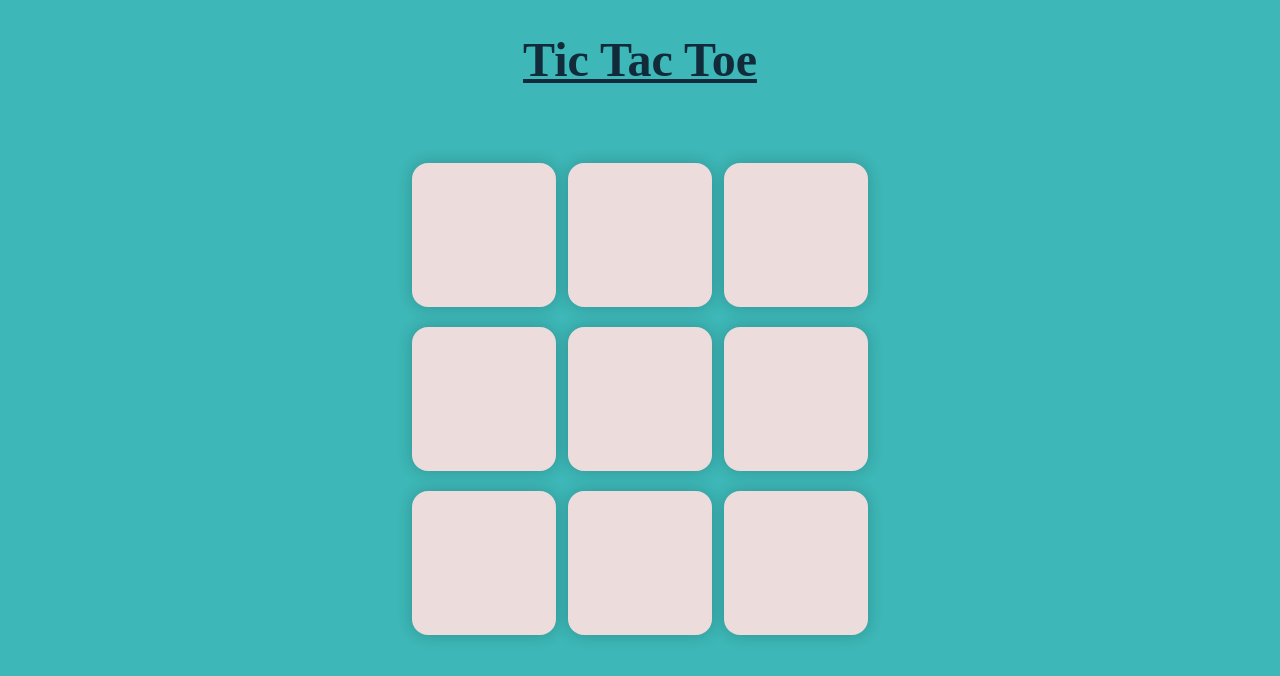
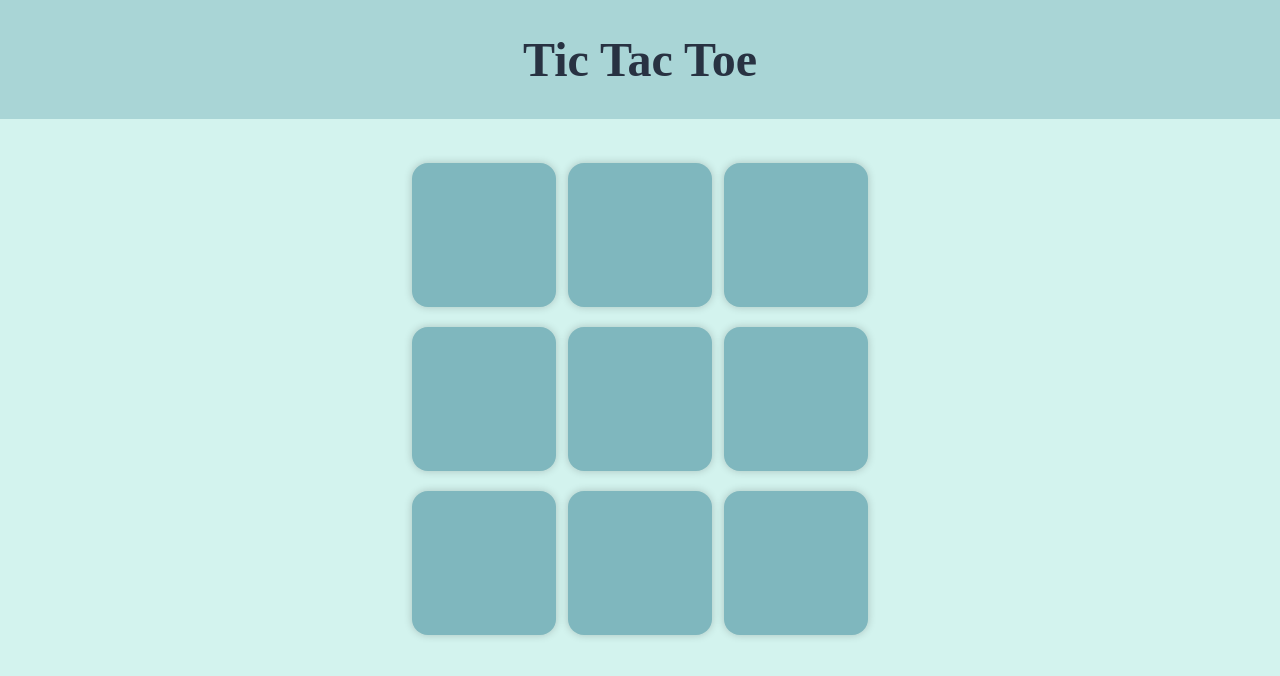
Before and after one commit to AnilBhukya05/Tic-Tac-Toe, a plain HTML site: page index.html in a window 1280 px wide. Drawn offline with Linux system fonts and the light colour scheme.

Commit message:
Update style.css

```diff
--- a/style.css
+++ b/style.css
@@ -5,16 +5,16 @@
 }
 
 body{
-    background-color: rgba(49, 179, 179, 0.936);
+    background-color: #D3F3EE;
     text-align: center;
 }
 
 h1{
     padding: 2rem;
     font-size: 3rem;
-    text-decoration: underline;
     /* font-family: 'Franklin Gothic Medium', 'Arial Narrow', Arial, sans-serif; */
     color: rgba(8, 7, 28, 0.796);
+    background-color: #A9D5D6;
 }
 
 .container{
@@ -39,10 +39,10 @@ h1{
     width: 18vmin;
     border-radius: 1rem;
     border: none;
-    box-shadow: 0 0 1rem rgba(0, 0, 0, 0.2);
+    box-shadow: 0 0 0.5rem rgba(0, 0, 0, 0.2);
     font-size: 8vmin;
     color: rgba(93, 42, 42, 0.781);
-    background-color: rgb(236, 220, 220);
+    background-color: #7FB7BE;
 }
 
 
```
